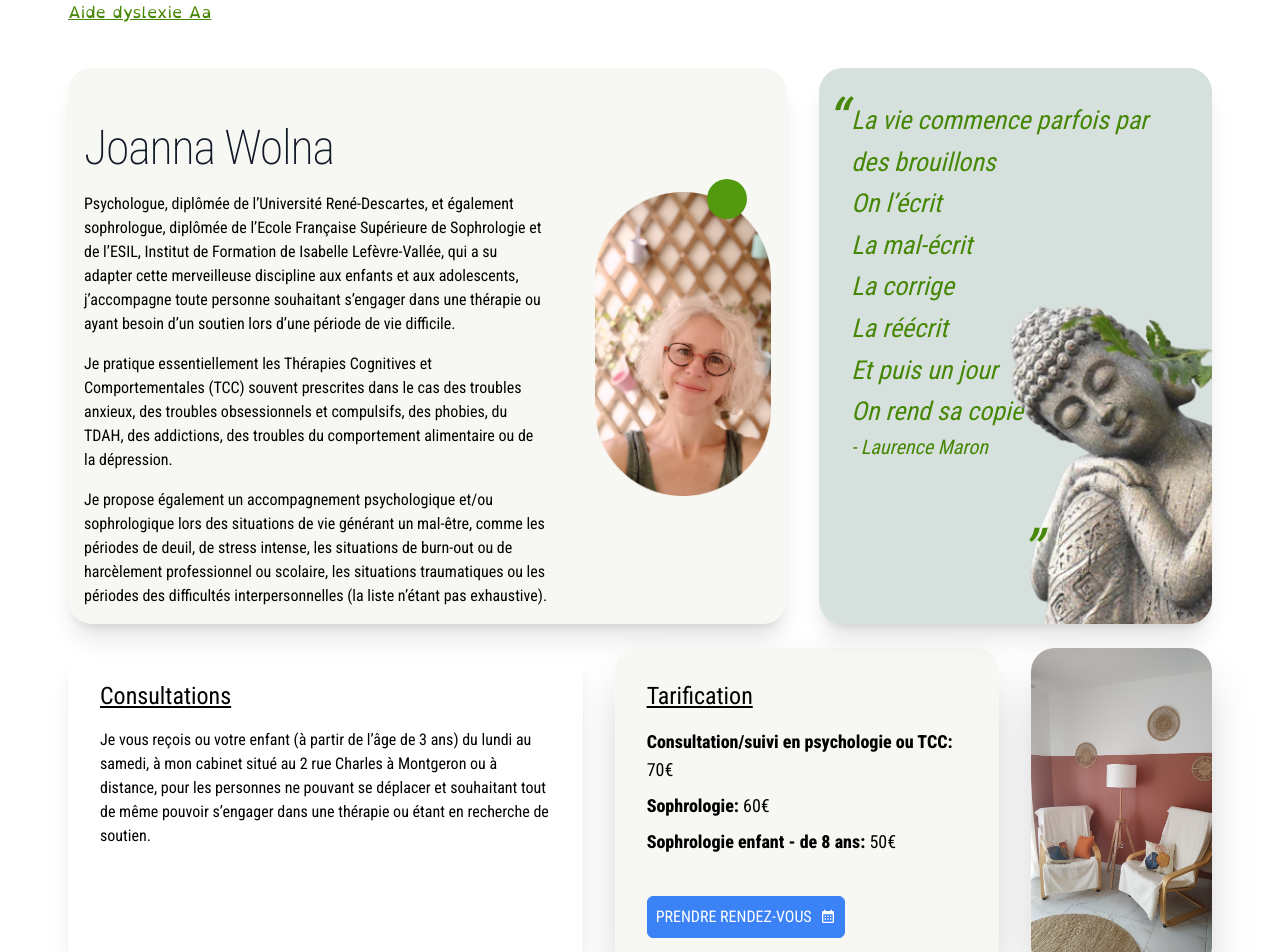
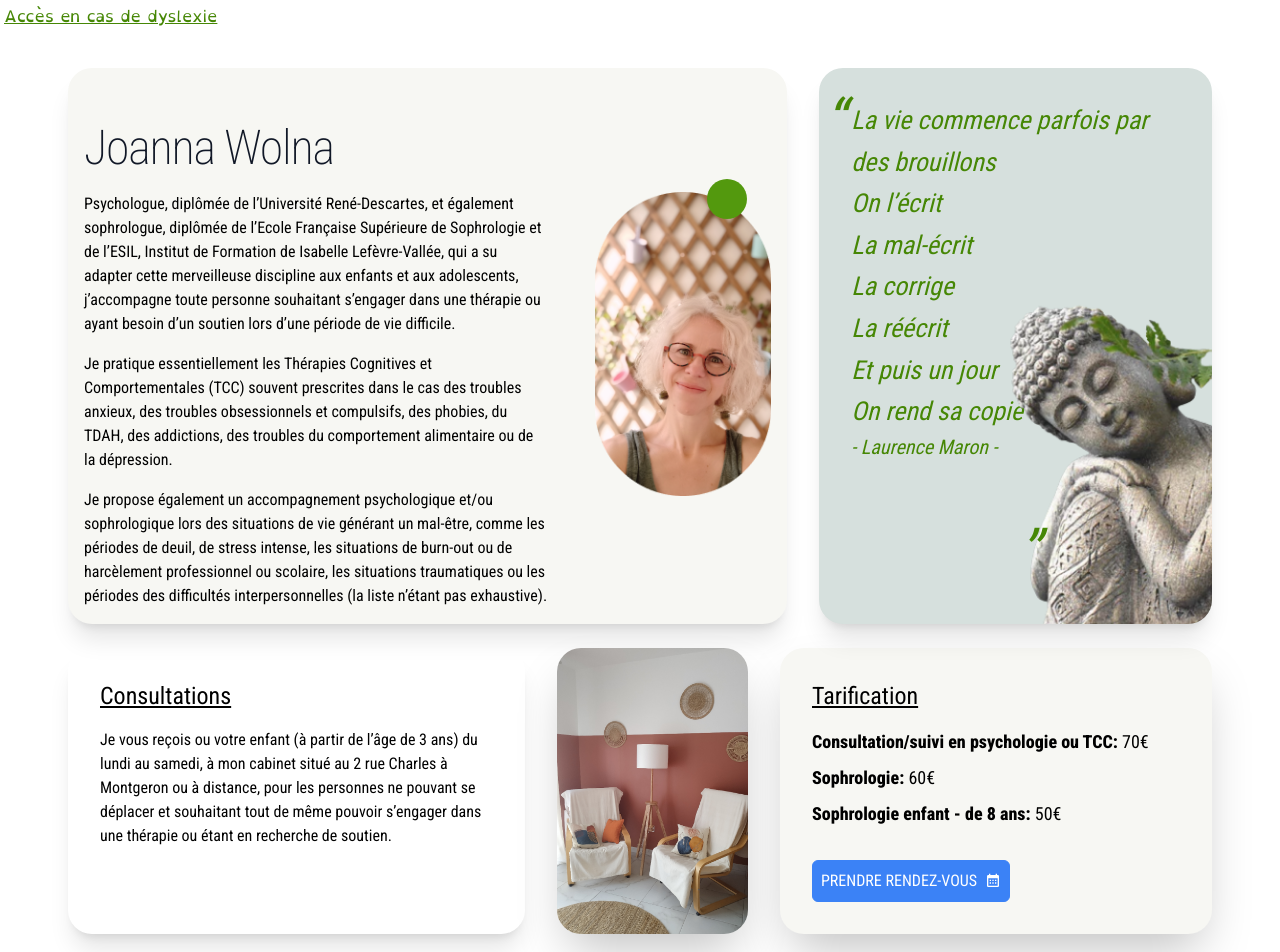
Before and after one commit to elixian/psy-joanna, a SvelteKit app: page / in a window 1280 px wide. Shown: the top 952 px of the page. Built offline with nearby package versions, Linux system fonts and the light colour scheme.

Commit message:
fix(responsive) : resolution de probleme de hauteur sur l'image en fonction des différents formats

```diff
--- a/src/components/accessibilityDyslexic.svelte
+++ b/src/components/accessibilityDyslexic.svelte
@@ -15,5 +15,5 @@ function toggleFont() {
 </script>
 
 <button on:click={toggleFont} {...$$props}>
-    Aide dyslexie Aa
+   Accès en cas de dyslexie
   </button>
--- a/src/components/cabinet.svelte
+++ b/src/components/cabinet.svelte
@@ -2,20 +2,17 @@
 import Cabinet from  "$lib/images/cabinet.png";
 import Cabinet2 from "$lib/images/cabinet2.jpg"
 </script>
-<div class="flex order-3 overflow-hidden  lg:rounded-3xl  lg:shadow-2xl lg:order-2">
-    <div id="cabinet" class="grow shrink-0  basis-96 lg:basis-44 ">
-        <img class="h-full object-fill" id="img-cabinet" src="{Cabinet}" alt="">
+
+    <div id="cabinet" class=" flex order-3 overflow-hidden  lg:rounded-3xl  lg:shadow-2xl lg:order-2 grow shrink-0  basis-1/3 lg:basis-1/6">
+        <img class="w-full lg:w-1/2ß object-cover aspect-square" id="img-cabinet" src="{Cabinet}" alt="">
     </div>
-    <div class="lg:hidden">
-        <img  class="h-full object-fill" src="{Cabinet2}" alt="">
-    </div>
-</div>
+
 
 
 <style >
-    #cabinet{
+    /* #cabinet{
         flex: 1 0 11rem;
-    }
+    } */
      /* #img-cabinet{
          height: 100%;
          object-fit: fill;
--- a/src/components/citation.svelte
+++ b/src/components/citation.svelte
@@ -14,7 +14,7 @@
          <p>Et puis un jour</p>
          <p>On rend sa copie</p>
      </blockquote>
-     <p class="text-dark-green text-xl">- Laurence Maron</p>
+     <p class="text-dark-green text-xl">- Laurence Maron -</p>
 </div>
 
 <style type="scss">
--- a/src/components/tarification.svelte
+++ b/src/components/tarification.svelte
@@ -2,7 +2,7 @@
     import  SvgDoctolib from "$lib/images/doctolib.svelte"
 </script>
 
-<div id="tarifs" class="flex flex-col grow shrink-0  lg:basis-96 p-8 lg:rounded-3xl lg:shadow-2xl bg-[#f7f7f3]">
+<div id="tarifs" class="flex flex-col grow shrink-0 lg:order-3 lg:basis-[27rem] p-8  lg:rounded-3xl lg:shadow-2xl bg-[#f7f7f3]">
     <h2 class="text-2xl mb-4 underline">Tarification</h2>
     <ul class="shrink-0 grow text-lg">
         <li class="mb-2"><span class="font-bold">Consultation/suivi en psychologie ou TCC: </span><span>70€</span></li>
--- a/src/routes/+page.svelte
+++ b/src/routes/+page.svelte
@@ -8,7 +8,7 @@
 </script>
 
 <AccessibilityDyslexic
-    class="absolute font-openDyslexy top-0 text-dark-green underline"
+    class="absolute font-openDyslexy top-1 left-1 text-dark-green underline"
 />
 <div class="flex flex-col  lg:gap-8 lg:flex-row">
     <Presentation />
```
